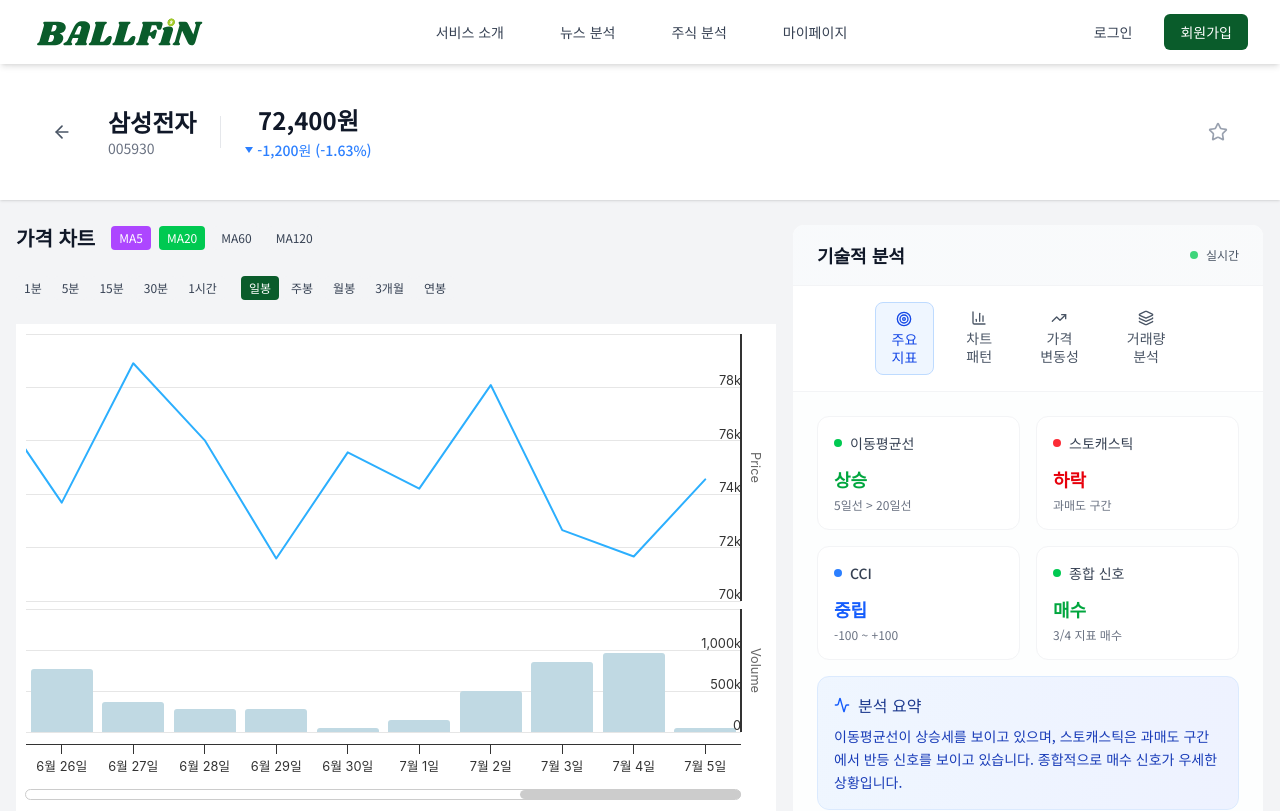
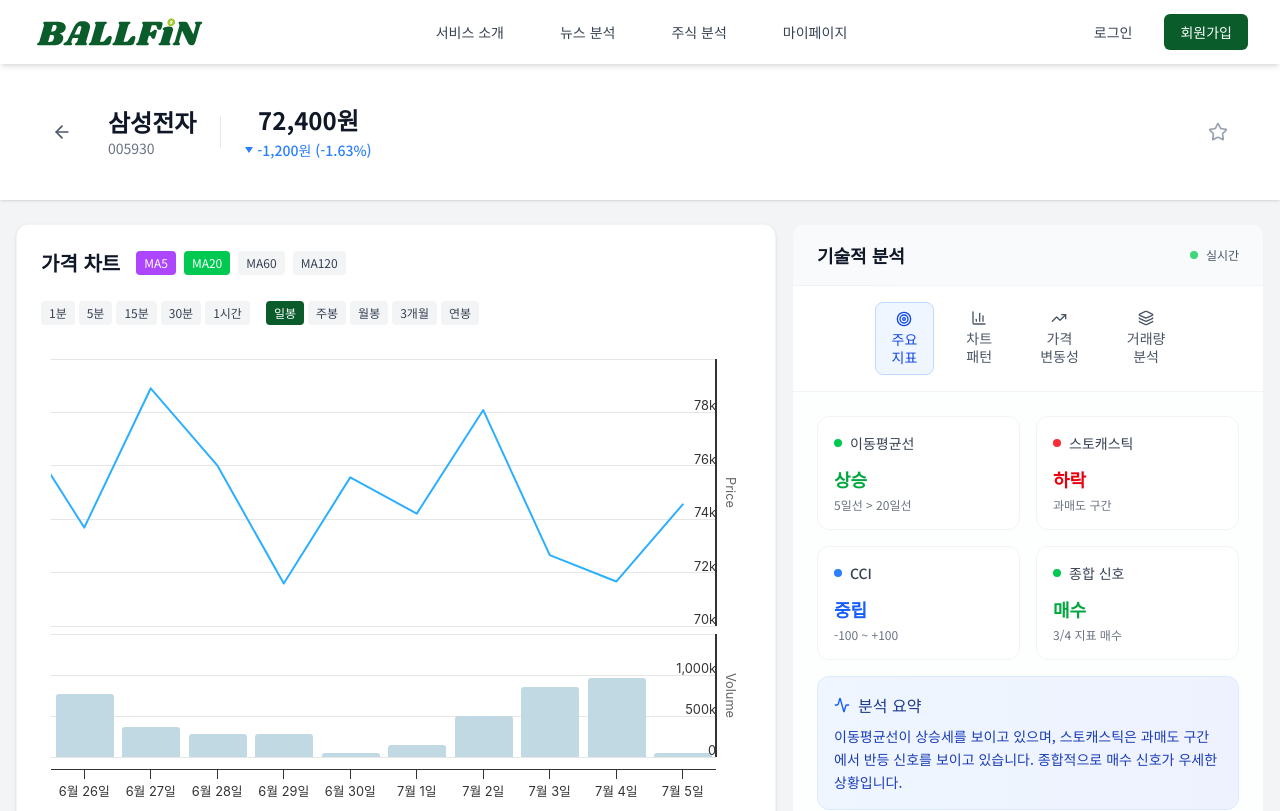
Before and after one commit to BALLFiN/BALLFiN-FE, a React (Vite) app: page /stock/1 in a window 1280 px wide. Shown: the top 811 px of the page. Built offline with nearby package versions, Linux system fonts and the light colour scheme; a web font is replaced by a local one.

Commit message:
🎨 : chart-border 설정

```diff
--- a/src/components/stockDetail/chart/index.tsx
+++ b/src/components/stockDetail/chart/index.tsx
@@ -10,7 +10,7 @@ export type HistoricalData = {
   close: number;
   volume: number;
 };
-export type TimeRangePT = '1m' | '5m' | '15m' | '30m' | '1h' | '1d' | '1w' | '1m' | '3m' | '1y';
+export type TimeRangePT = '1m' | '5m' | '15m' | '30m' | '1h' | '1d' | '1w' | '1M' | '3M' | '1y';
 
 export default function StockChartPrice({ data }: StockChartProps) {
   const [timeRange, setTimeRange] = useState<TimeRangePT>('1d');
@@ -21,7 +21,7 @@ export default function StockChartPrice({ data }: StockChartProps) {
   };
 
   return (
-    <div>
+    <div className="bg-white rounded-xl shadow-sm border border-gray-100 p-6 mb-8 max-w-6xl mx-auto">
       <StockChartHeader
         timeRange={timeRange}
         onTimeRangeChange={setTimeRange}
```
